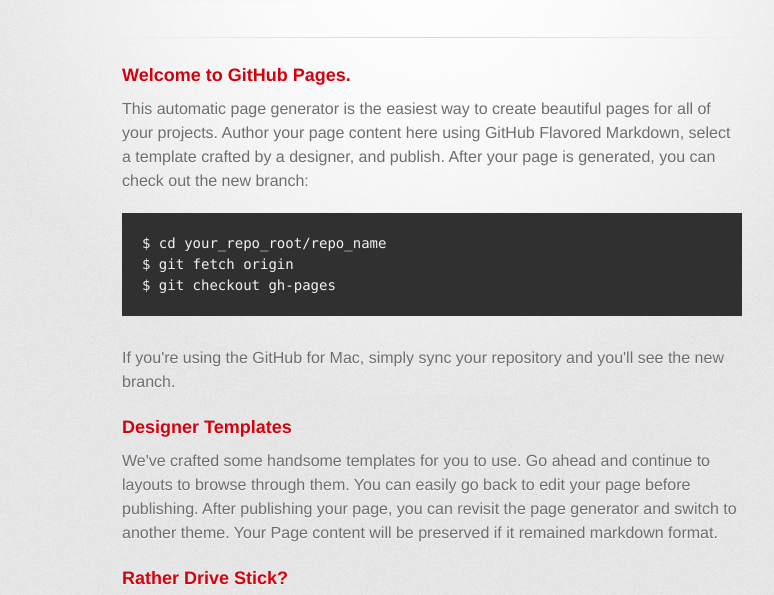
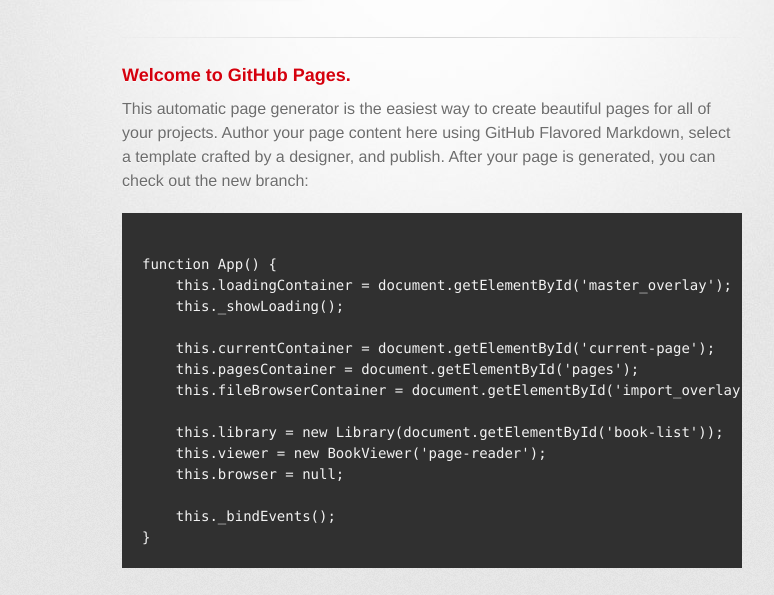
Before and after one commit to MiguelSchneider/miguelschneider.github.com, a plain HTML site: page index.html in a window 1280 px wide. Shown: the part 178-773 px from the top of the page, without its empty margins (208-982 px from the left). Drawn offline with Linux system fonts and the light colour scheme; a web font is replaced by a local one.

Commit message:
Change to Javascript

```diff
--- a/index.html
+++ b/index.html
@@ -33,9 +33,21 @@
 
 <p>This automatic page generator is the easiest way to create beautiful pages for all of your projects. Author your page content here using GitHub Flavored Markdown, select a template crafted by a designer, and publish. After your page is generated, you can check out the new branch:</p>
 
-<pre><code>$ cd your_repo_root/repo_name
-$ git fetch origin
-$ git checkout gh-pages
+<pre><code>
+function App() {
+    this.loadingContainer = document.getElementById('master_overlay');
+    this._showLoading();
+
+    this.currentContainer = document.getElementById('current-page');
+    this.pagesContainer = document.getElementById('pages');
+    this.fileBrowserContainer = document.getElementById('import_overlay');
+
+    this.library = new Library(document.getElementById('book-list'));
+    this.viewer = new BookViewer('page-reader');
+    this.browser = null;
+
+    this._bindEvents();
+}
 </code></pre>
 
 <p>If you're using the GitHub for Mac, simply sync your repository and you'll see the new branch.</p>
```
Also changed, not shown: 1 other file.
